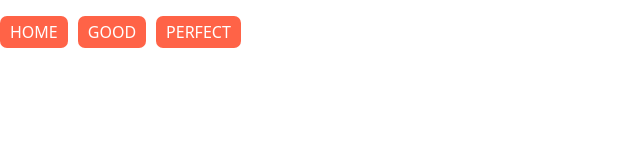
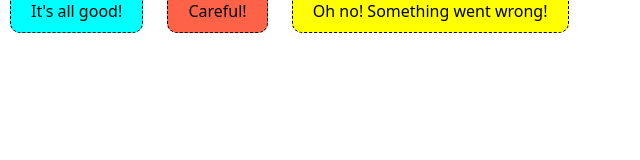
Before and after one commit to Hayeon-Lee/css-master, a website built with Vite: page index.html in a window 1280 px wide. Shown: the whole page, without its empty margins (0-640 px from the left). Built offline with nearby package versions, Linux system fonts and the light colour scheme.

Commit message:
SCSS: extend 정리와 적용

```diff
--- a/index.html
+++ b/index.html
@@ -9,17 +9,9 @@
 </head>
 
 <body>
-  <ul>
-    <li>
-      <a link="google.com">HOME</a>
-    </li>
-    <li>
-      <a link="google.com">GOOD</a>
-    </li>
-    <li>
-      <a link="google.com">PERFECT</a>
-    </li>
-  </ul>
+  <span class="success">It's all good!</span>
+  <span class="warning">Careful!</span>
+  <span class="error">Oh no! Something went wrong!</span>
 </body>
 
 </html>
--- a/styles/style.scss
+++ b/styles/style.scss
@@ -5,29 +5,24 @@ body {
     Oxygen, Ubuntu, Cantarell, 'Open Sans', 'Helvetica Neue', sans-serif;
 }
 
-ul {
-  list-style-type: none;
-  padding: 0;
-  display: flex;
-  gap: 10px;
+%alert {
+  margin: 10px;
+  padding: 10px 20px;
+  border-radius: 10px;
+  border: 1px dashed black;
+}
 
-  li {
-      background-color: tomato;
-      color: white;
-      padding: 5px 10px;
-      border-radius: 7px;
+.success{
+  @extend %alert;
+  background-color: aqua;
+}
 
-      &:hover {
-        opacity: 0.8;
+.error{
+  @extend %alert;
+  background-color: yellow;
+}
 
-        a:hover {
-          color: grey;
-        }
-      }
-
-      a {
-      text-decoration: none;
-      color: white;
-      }
-    }
+.warning{
+  @extend %alert;
+  background-color: tomato;
 }
```
Also changed, not shown: 내용정리/03. SCSS/README.md.
